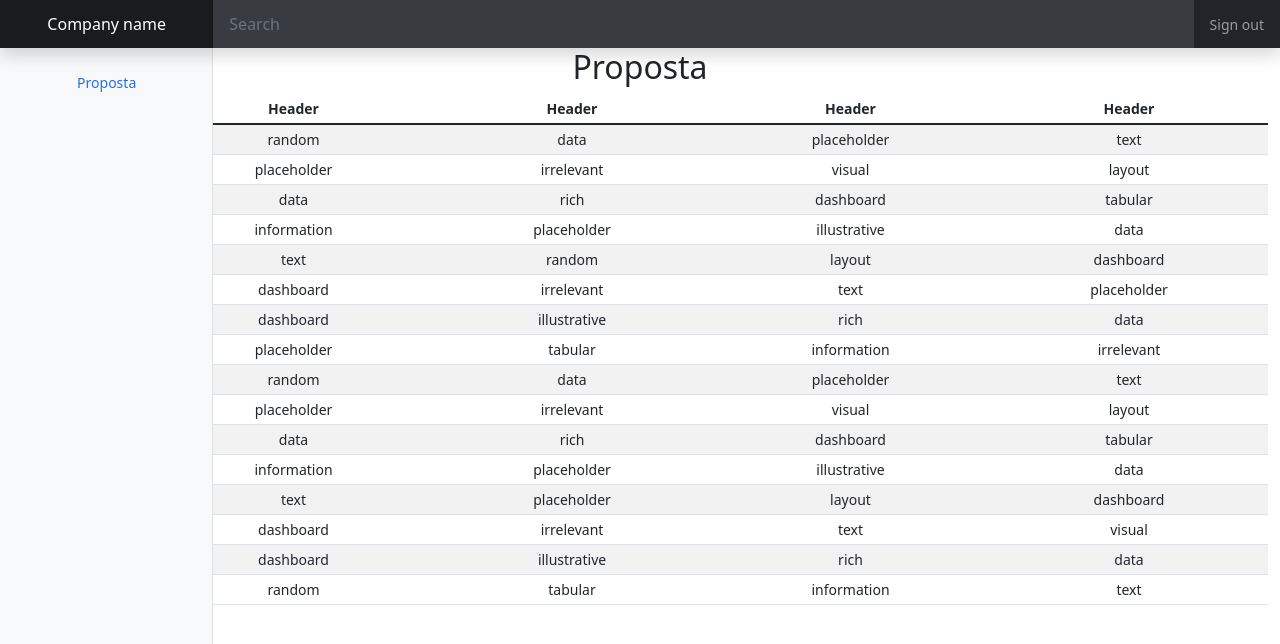
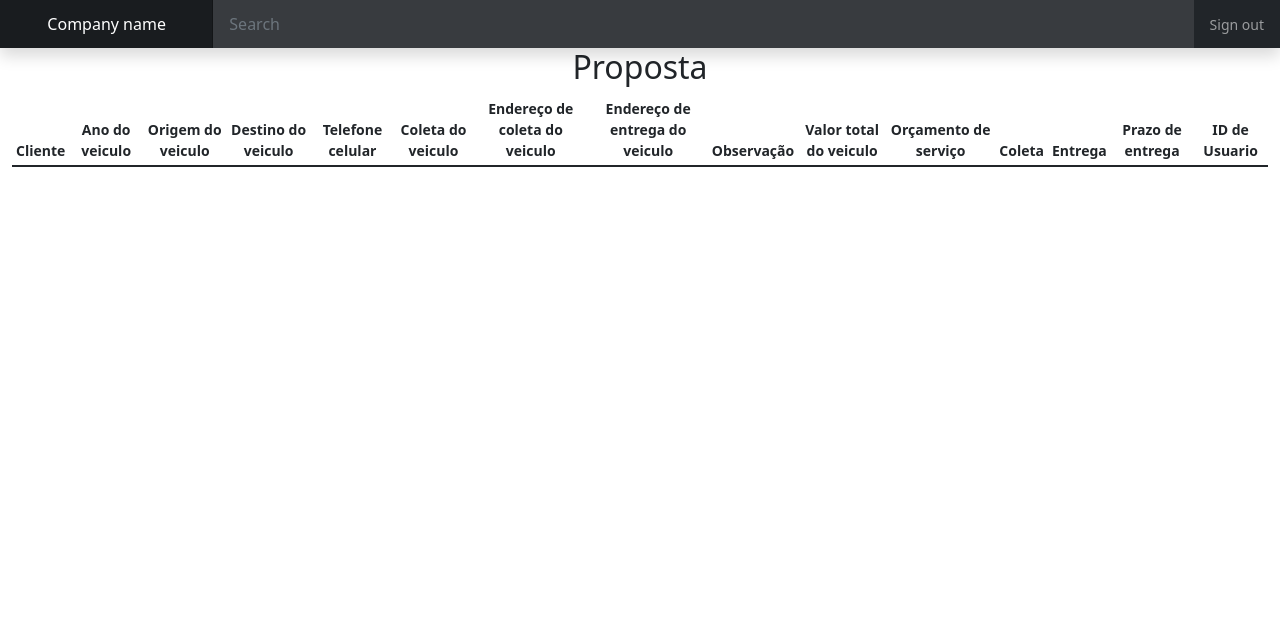
Before and after one commit to rafaelduarteamaral/generate-pdf-web, an Angular app: page /proposta in a window 1280 px wide. Shown: the top 644 px of the page. Built offline with nearby package versions, Linux system fonts and the light colour scheme.

Commit message:
proposta

```diff
--- a/src/app/app-routing.module.ts
+++ b/src/app/app-routing.module.ts
@@ -1,11 +1,13 @@
 import { NgModule } from '@angular/core';
 import { RouterModule, Routes } from '@angular/router';
 import { LoginComponent } from './login/login.component';
+import { PropostaFormularioComponent } from './proposta-formulario/proposta-formulario.component';
 import { PropostaComponent } from './proposta/proposta.component';
 
 const routes: Routes = [
   { path: 'login', component: LoginComponent },
-  { path: 'proposta', component: PropostaComponent }
+  { path: 'proposta', component: PropostaComponent },
+  { path: 'formularioProposta', component: PropostaFormularioComponent }
 ];
 
 @NgModule({
--- a/src/app/app.component.html
+++ b/src/app/app.component.html
@@ -46,7 +46,7 @@
 
   <div class="container-fluid">
       <div class="row">
-          <nav id="sidebarMenu" class="col-md-3 col-lg-2 d-md-block bg-light sidebar collapse">
+          <!-- <nav id="sidebarMenu" class="col-md-3 col-lg-2 d-md-block bg-light sidebar collapse">
               <div class="position-sticky pt-3">
                   <ul class="nav flex-column">
                       <li class="nav-item">
@@ -57,7 +57,7 @@
                       </li>
                   </ul>
               </div>
-          </nav>
+          </nav> -->
           <router-outlet></router-outlet>
       </div>
   </div>
--- a/src/app/proposta-formulario/proposta-formulario.component.html
+++ b/src/app/proposta-formulario/proposta-formulario.component.html
@@ -3,82 +3,35 @@
     <div class="py-5 text-center">
       <img class="d-block mx-auto mb-4" src="../assets/brand/bootstrap-logo.svg" alt="" width="72" height="57">
       <h2>Checkout form</h2>
-        <p class="lead">Below is an example form built entirely with Bootstrap’s form controls. Each required form group has a validation state that can be triggered by attempting to submit the form without completing it.</p>
+      <p class="lead">Below is an example form built entirely with Bootstrap’s form controls. Each required form group
+        has a validation state that can be triggered by attempting to submit the form without completing it.</p>
     </div>
 
     <div class="row g-5">
-        <div class="col-md-5 col-lg-4 order-md-last">
-          <h4 class="d-flex justify-content-between align-items-center mb-3">
-            <span class="text-primary">Your cart</span>
-            <span class="badge bg-primary rounded-pill">3</span>
-          </h4>
-          <ul class="list-group mb-3">
-            <li class="list-group-item d-flex justify-content-between lh-sm">
-              <div>
-                <h6 class="my-0">Product name</h6>
-                <small class="text-muted">Brief description</small>
-              </div>
-              <span class="text-muted">$12</span>
-            </li>
-            <li class="list-group-item d-flex justify-content-between lh-sm">
-              <div>
-                <h6 class="my-0">Second product</h6>
-                <small class="text-muted">Brief description</small>
-              </div>
-              <span class="text-muted">$8</span>
-            </li>
-            <li class="list-group-item d-flex justify-content-between lh-sm">
-              <div>
-                <h6 class="my-0">Third item</h6>
-                <small class="text-muted">Brief description</small>
-              </div>
-              <span class="text-muted">$5</span>
-            </li>
-            <li class="list-group-item d-flex justify-content-between bg-light">
-              <div class="text-success">
-                <h6 class="my-0">Promo code</h6>
-                <small>EXAMPLECODE</small>
-              </div>
-              <span class="text-success">−$5</span>
-            </li>
-            <li class="list-group-item d-flex justify-content-between">
-              <span>Total (USD)</span>
-              <strong>$20</strong>
-            </li>
-          </ul>
-
-          <form class="card p-2">
-            <div class="input-group">
-              <input type="text" class="form-control" placeholder="Promo code">
-              <button type="submit" class="btn btn-secondary">Redeem</button>
-            </div>
-          </form>
-        </div>
       <div class="col-md-7 col-lg-8">
         <h4 class="mb-3">Billing address</h4>
         <form class="needs-validation" novalidate>
           <div class="row g-3">
-              <div class="col-sm-6">
-                <label for="firstName" class="form-label">First name</label>
-                <input type="text" class="form-control" id="firstName" placeholder="" value="" required>
+            <div class="col-sm-12">
+              <label for="cliente" class="form-label">Cliente</label>
+              <input type="text" class="form-control" id="cliente" placeholder="" value="" required>
               <div class="invalid-feedback">
                 Valid first name is required.
               </div>
             </div>
 
             <div class="col-sm-6">
-                <label for="lastName" class="form-label">Last name</label>
-                <input type="text" class="form-control" id="lastName" placeholder="" value="" required>
+              <label for="anoVeiculo" class="form-label">Ano do veiculo</label>
+              <input type="text" class="form-control" id="anoVeiculo" placeholder="" value="" required>
               <div class="invalid-feedback">
                 Valid last name is required.
               </div>
             </div>
 
             <div class="col-12">
-                <label for="username" class="form-label">Username</label>
+              <label for="origemVeiculo" class="form-label">Origem do Veiculo</label>
               <div class="input-group has-validation">
-                  <span class="input-group-text">@</span>
-                  <input type="text" class="form-control" id="username" placeholder="Username" required>
+                <input type="text" class="form-control" id="origemVeiculo" placeholder="" required>
                 <div class="invalid-feedback">
                   Your username is required.
                 </div>
@@ -86,121 +39,94 @@
             </div>
 
             <div class="col-12">
-                <label for="email" class="form-label">Email <span class="text-muted">(Optional)</span></label>
-                <input type="email" class="form-control" id="email" placeholder="you@example.com">
+              <label for="destinoVeiculo" class="form-label">Destino do Veiculo</label>
+              <input type="text" class="form-control" id="destinoVeiculo" placeholder="" required>
               <div class="invalid-feedback">
-                  Please enter a valid email address for shipping updates.
+                Please enter your shipping address.
               </div>
             </div>
 
+            <div class="col-6">
+              <label for="telefoneCelular" class="form-label">Telefone celular</label>
+              <input type="text" class="form-control" id="telefoneCelular" placeholder="" required>
+              <div class="invalid-feedback">
+                Please enter your shipping address.
+              </div>
+            </div>
+
+            <div class="col-6">
+              <label for="coletaVeiculo" class="form-label">Coleta do Veiculo</label>
+              <input type="text" class="form-control" id="coletaVeiculo" placeholder="" required>
+              <div class="invalid-feedback">
+                Please enter your shipping address.
+              </div>
+            </div>
+
+
             <div class="col-12">
-                <label for="address" class="form-label">Address</label>
-                <input type="text" class="form-control" id="address" placeholder="1234 Main St" required>
+              <label for="enderecoColetaVeiculo" class="form-label">Endereço de coleta do veiculo
+                <span class="text-muted">(Endereço de coleta do veiculo)</span>
+              </label>
+              <input type="text" class="form-control" id="enderecoColetaVeiculo" placeholder="">
+            </div>
+
+            <div class="col-12">
+              <label for="enderecoEntregaVeiculo" class="form-label">Endereço de entrega do veiculo</label>
+              <input type="text" class="form-control" id="enderecoEntregaVeiculo" placeholder="" required>
               <div class="invalid-feedback">
                 Please enter your shipping address.
               </div>
             </div>
 
             <div class="col-12">
-                <label for="address2" class="form-label">Address 2 <span class="text-muted">(Optional)</span></label>
-                <input type="text" class="form-control" id="address2" placeholder="Apartment or suite">
-              </div>
-
-              <div class="col-md-5">
-                <label for="country" class="form-label">Country</label>
-                <select class="form-select" id="country" required>
-                  <option value="">Choose...</option>
-                  <option>United States</option>
-                </select>
+              <label for="observacao" class="form-label">Observação</label>
+              <input type="text" class="form-control" id="observacao" placeholder="" required>
               <div class="invalid-feedback">
-                  Please select a valid country.
+                Please enter your shipping address.
               </div>
             </div>
 
-              <div class="col-md-4">
-                <label for="state" class="form-label">State</label>
-                <select class="form-select" id="state" required>
-                  <option value="">Choose...</option>
-                  <option>California</option>
-                </select>
+            <div class="col-6">
+              <label for="valorTotalVeiculo" class="form-label">Valor total do veiculo</label>
+              <input type="text" class="form-control" id="valorTotalVeiculo" placeholder="" required>
               <div class="invalid-feedback">
-                  Please provide a valid state.
+                Please enter your shipping address.
               </div>
             </div>
 
-              <div class="col-md-3">
-                <label for="zip" class="form-label">Zip</label>
-                <input type="text" class="form-control" id="zip" placeholder="" required>
+            <div class="col-12">
+              <label for="orcamentoServico" class="form-label">Orçamento de Serviço</label>
+              <input type="text" class="form-control" id="orcamentoServico" placeholder="" required>
               <div class="invalid-feedback">
-                  Zip code required.
-                </div>
+                Please enter your shipping address.
               </div>
             </div>
 
-            <hr class="my-4">
-
-            <div class="form-check">
-              <input type="checkbox" class="form-check-input" id="same-address">
-              <label class="form-check-label" for="same-address">Shipping address is the same as my billing address</label>
-            </div>
-
-            <div class="form-check">
-              <input type="checkbox" class="form-check-input" id="save-info">
-              <label class="form-check-label" for="save-info">Save this information for next time</label>
-            </div>
-
-            <hr class="my-4">
-
-            <h4 class="mb-3">Payment</h4>
-
-            <div class="my-3">
-              <div class="form-check">
-                <input id="credit" name="paymentMethod" type="radio" class="form-check-input" checked required>
-                <label class="form-check-label" for="credit">Credit card</label>
-              </div>
-              <div class="form-check">
-                <input id="debit" name="paymentMethod" type="radio" class="form-check-input" required>
-                <label class="form-check-label" for="debit">Debit card</label>
-              </div>
-              <div class="form-check">
-                <input id="paypal" name="paymentMethod" type="radio" class="form-check-input" required>
-                <label class="form-check-label" for="paypal">PayPal</label>
+            <div class="col-12">
+              <label for="coleta" class="form-label">Coleta</label>
+              <input type="text" class="form-control" id="coleta" placeholder="" required>
+              <div class="invalid-feedback">
+                Please enter your shipping address.
               </div>
             </div>
 
-            <div class="row gy-3">
-              <div class="col-md-6">
-                <label for="cc-name" class="form-label">Name on card</label>
-                <input type="text" class="form-control" id="cc-name" placeholder="" required>
-                <small class="text-muted">Full name as displayed on card</small>
+            <div class="col-12">
+              <label for="entrega" class="form-label">Entrega</label>
+              <input type="text" class="form-control" id="entrega" placeholder="" required>
               <div class="invalid-feedback">
-                  Name on card is required
+                Please enter your shipping address.
               </div>
             </div>
 
-              <div class="col-md-6">
-                <label for="cc-number" class="form-label">Credit card number</label>
-                <input type="text" class="form-control" id="cc-number" placeholder="" required>
+            <div class="col-12">
+              <label for="prazoEntrega" class="form-label">Prazo de entrega</label>
+              <input type="text" class="form-control" id="prazoEntrega" placeholder="" required>
               <div class="invalid-feedback">
-                  Credit card number is required
+                Please enter your shipping address.
               </div>
             </div>
 
-              <div class="col-md-3">
-                <label for="cc-expiration" class="form-label">Expiration</label>
-                <input type="text" class="form-control" id="cc-expiration" placeholder="" required>
-                <div class="invalid-feedback">
-                  Expiration date required
-                </div>
-              </div>
 
-              <div class="col-md-3">
-                <label for="cc-cvv" class="form-label">CVV</label>
-                <input type="text" class="form-control" id="cc-cvv" placeholder="" required>
-                <div class="invalid-feedback">
-                  Security code required
-                </div>
-              </div>
           </div>
 
           <hr class="my-4">
--- a/src/app/proposta/proposta.component.html
+++ b/src/app/proposta/proposta.component.html
@@ -3,125 +3,26 @@
   <table class="table table-striped table-sm">
     <thead>
       <tr>
-        <th scope="col">#</th>
-        <th scope="col">Header</th>
-        <th scope="col">Header</th>
-        <th scope="col">Header</th>
-        <th scope="col">Header</th>
+        <th scope="col">Cliente</th>
+        <th scope="col">Ano do veiculo</th>
+        <th scope="col">Origem do veiculo</th>
+        <th scope="col">Destino do veiculo</th>
+        <th scope="col">Telefone celular</th>
+        <th scope="col">Coleta do veiculo</th>
+        <th scope="col">Endereço de coleta do veiculo</th>
+        <th scope="col">Endereço de entrega do veiculo</th>
+        <th scope="col">Observação</th>
+        <th scope="col">Valor total do veiculo</th>
+        <th scope="col">Orçamento de serviço</th>
+        <th scope="col">Coleta</th>
+        <th scope="col">Entrega</th>
+        <th scope="col">Prazo de entrega</th>
+        <th scope="col">ID de Usuario</th>
       </tr>
     </thead>
     <tbody>
       <tr>
-        <td>1,001</td>
-        <td>random</td>
-        <td>data</td>
-        <td>placeholder</td>
-        <td>text</td>
-      </tr>
-      <tr>
-        <td>1,002</td>
-        <td>placeholder</td>
-        <td>irrelevant</td>
-        <td>visual</td>
-        <td>layout</td>
-      </tr>
-      <tr>
-        <td>1,003</td>
-        <td>data</td>
-        <td>rich</td>
-        <td>dashboard</td>
-        <td>tabular</td>
-      </tr>
-      <tr>
-        <td>1,003</td>
-        <td>information</td>
-        <td>placeholder</td>
-        <td>illustrative</td>
-        <td>data</td>
-      </tr>
-      <tr>
-        <td>1,004</td>
-        <td>text</td>
-        <td>random</td>
-        <td>layout</td>
-        <td>dashboard</td>
-      </tr>
-      <tr>
-        <td>1,005</td>
-        <td>dashboard</td>
-        <td>irrelevant</td>
-        <td>text</td>
-        <td>placeholder</td>
-      </tr>
-      <tr>
-        <td>1,006</td>
-        <td>dashboard</td>
-        <td>illustrative</td>
-        <td>rich</td>
-        <td>data</td>
-      </tr>
-      <tr>
-        <td>1,007</td>
-        <td>placeholder</td>
-        <td>tabular</td>
-        <td>information</td>
-        <td>irrelevant</td>
-      </tr>
-      <tr>
-        <td>1,008</td>
-        <td>random</td>
-        <td>data</td>
-        <td>placeholder</td>
-        <td>text</td>
-      </tr>
-      <tr>
-        <td>1,009</td>
-        <td>placeholder</td>
-        <td>irrelevant</td>
-        <td>visual</td>
-        <td>layout</td>
-      </tr>
-      <tr>
-        <td>1,010</td>
-        <td>data</td>
-        <td>rich</td>
-        <td>dashboard</td>
-        <td>tabular</td>
-      </tr>
-      <tr>
-        <td>1,011</td>
-        <td>information</td>
-        <td>placeholder</td>
-        <td>illustrative</td>
-        <td>data</td>
-      </tr>
-      <tr>
-        <td>1,012</td>
-        <td>text</td>
-        <td>placeholder</td>
-        <td>layout</td>
-        <td>dashboard</td>
-      </tr>
-      <tr>
-        <td>1,013</td>
-        <td>dashboard</td>
-        <td>irrelevant</td>
-        <td>text</td>
-        <td>visual</td>
-      </tr>
-      <tr>
-        <td>1,014</td>
-        <td>dashboard</td>
-        <td>illustrative</td>
-        <td>rich</td>
-        <td>data</td>
-      </tr>
-      <tr>
-        <td>1,015</td>
-        <td>random</td>
-        <td>tabular</td>
-        <td>information</td>
-        <td>text</td>
+        <!-- <td>1,001</td> -->
       </tr>
     </tbody>
   </table>
```
Lines whose indentation alone changed are shown as unchanged.
